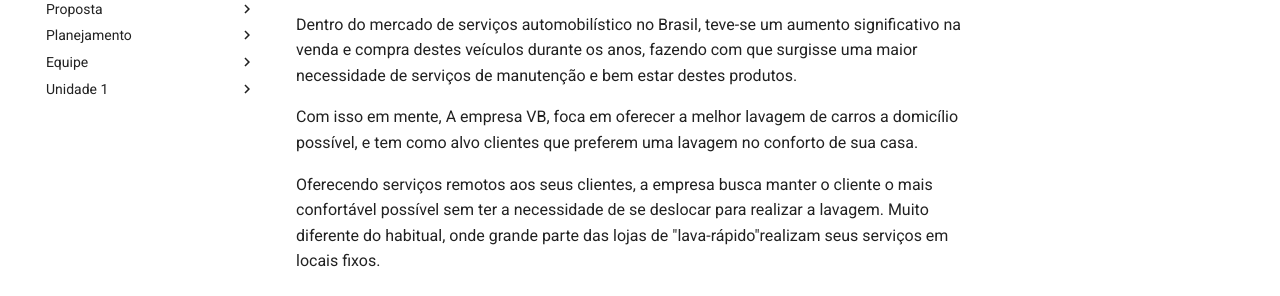
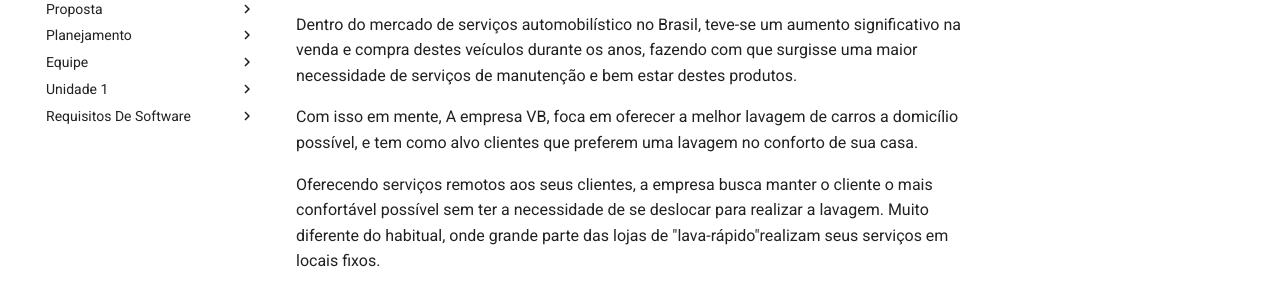
Before and after one commit to mdsreq-fga-unb/2025.2-T01-WaveOn, an MkDocs documentation site: the page built from docs/index.md, in a window 1280 px wide. Shown: the part 219-515 px from the top of the page. Built offline with MkDocs 1.6.1 and Material for MkDocs 9.7.7, drawn with Linux system fonts in a browser that asks for light colours; comment, search, counter and statistics services are not loaded; part of the change alters nothing that is shown.

Commit message:
docs(requisitos): adiciona RF e RNF

```diff
--- a/mkdocs.yml
+++ b/mkdocs.yml
@@ -6,7 +6,7 @@ repo_name: mdsreq-fga-unb/2025.2-T01-WaveOn
 edit_uri: edit/main/docs/
 
 nav:
-  - Início: Nav/index.md
+  - Início: index.md
   - Produto:
       - Diagnóstico:
           - 🔍 Identificação da Oportunidade: Diagnóstico/identificacao_oportunidade.md
@@ -29,6 +29,9 @@ nav:
           - 😁 Composição de Equipe: Equipe/composicao_equipe.md
       - Unidade 1:
           - 1️⃣ Unidade um: Unidade 1/unidade_um.md
+      - Requisitos De Software:
+          - 🛠️ Requisitos Funcionais(RF): Requisitos/requisitos_funcionais.md
+          - 🔒 Requisitos Não-Funcionais(RNF): Requisitos/requisitos_nao_funcionais.md
 
 theme:
   name: material
```
Also changed, not shown: docs/Requisitos/requisitos_funcionais.md (added), docs/Requisitos/requisitos_não_funcionais.md (added), docs/img/Bernardo_broetto.jpg (renamed from docs/Nav/img/Bernardo_broetto.jpg), docs/img/Douglas.jpg (renamed from docs/Nav/img/Douglas.jpg), docs/img/Eduardo.jpeg (renamed from docs/Nav/img/Eduardo.jpeg), docs/img/Guilherme.jpg (renamed from docs/Nav/img/Guilherme.jpg), docs/img/Ishikawa.jpg (renamed from docs/Nav/img/Ishikawa.jpg), docs/img/anna_clara.jpg (renamed from docs/Nav/img/anna_clara.jpg), docs/img/bernardo_watanabi.jpg (renamed from docs/Nav/img/bernardo_watanabi.jpg), docs/index.md (renamed from docs/Nav/index.md).
